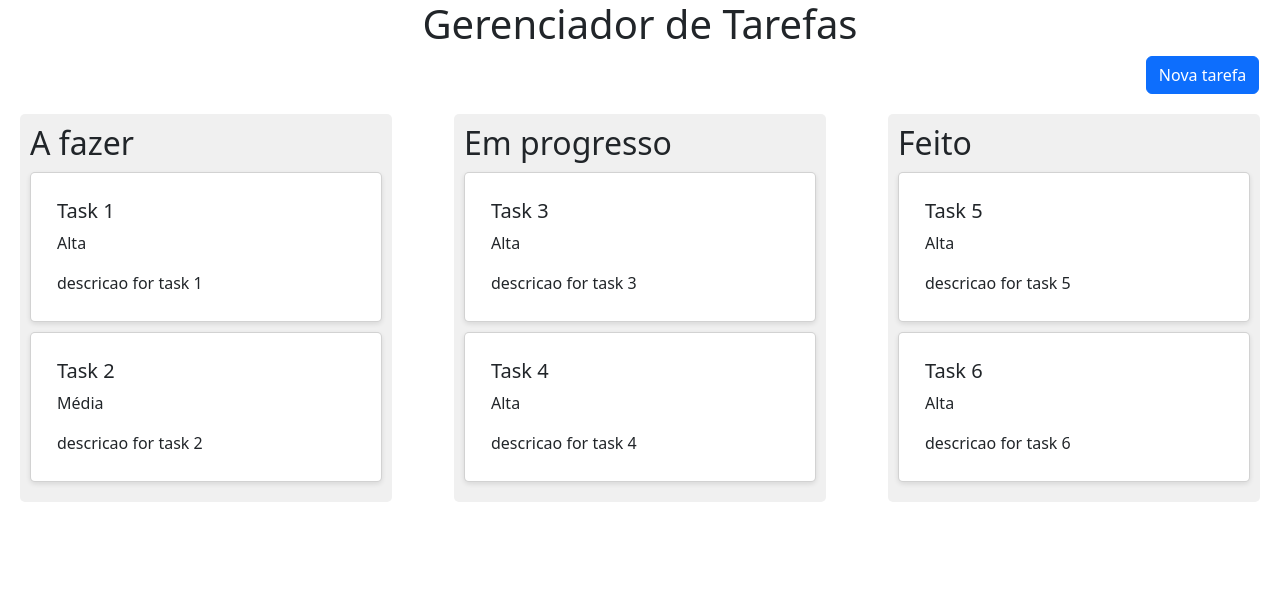
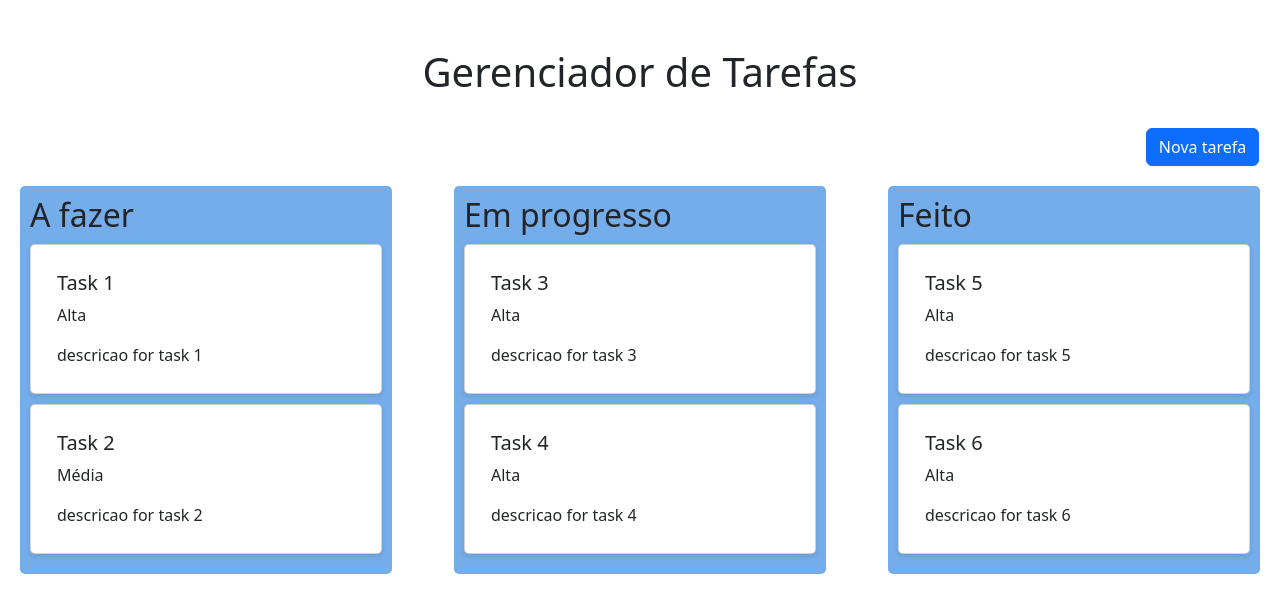
Before and after one commit to pablodepine/task-manager, an Angular app: page /home in a window 1280 px wide. Shown: the top 612 px of the page. Built offline with nearby package versions, Linux system fonts and the light colour scheme.

Commit message:
feat: ajuda css tela home

```diff
--- a/src/app/pages/home/home.component.scss
+++ b/src/app/pages/home/home.component.scss
@@ -1,9 +1,14 @@
+section {
+  margin-top: 3rem;
+}
+
 .title {
   text-align: center;
 }
 
 .content {
   display: grid;
+  margin-top: 2rem;
 }
 
 .button-area {
@@ -22,7 +27,7 @@
 }
 
 .column {
-  background: #f0f0f0;
+  background: #74ade9;
   padding: 10px;
   border-radius: 5px;
   width: 30%;
```
